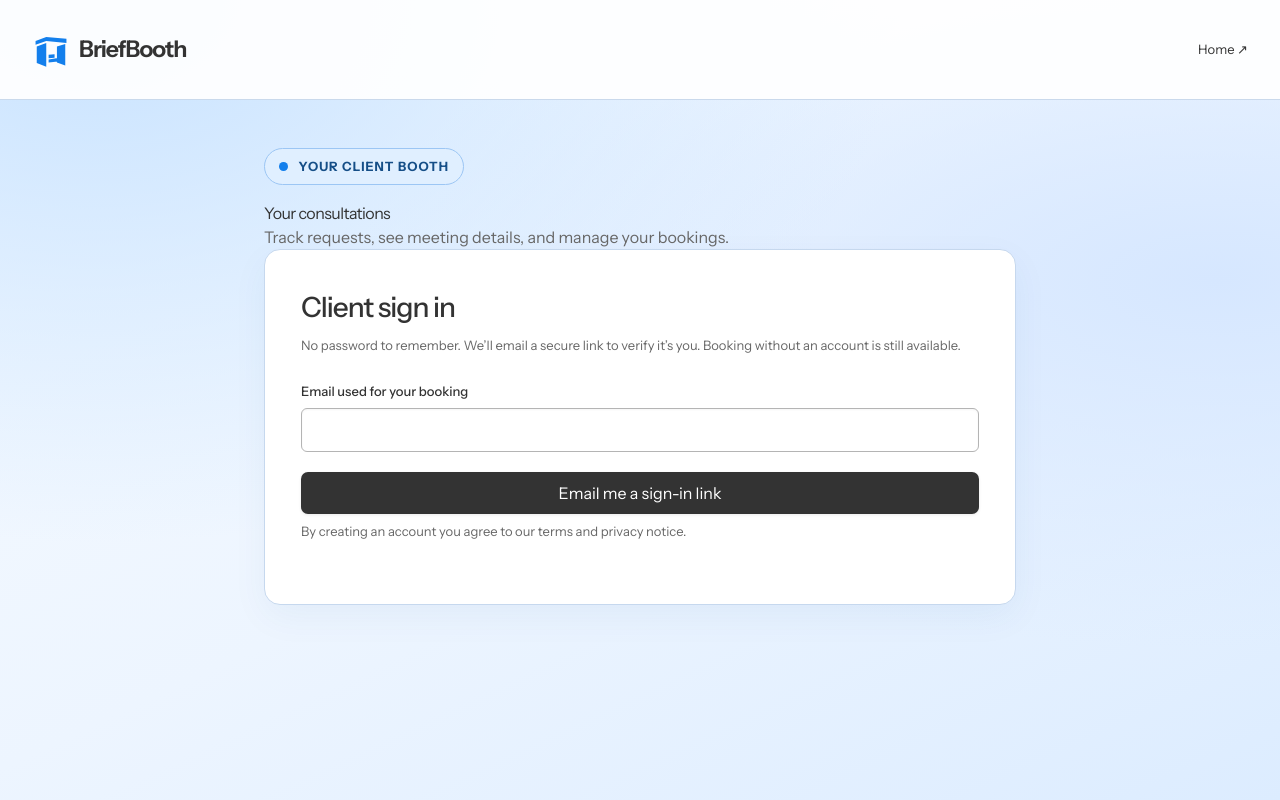
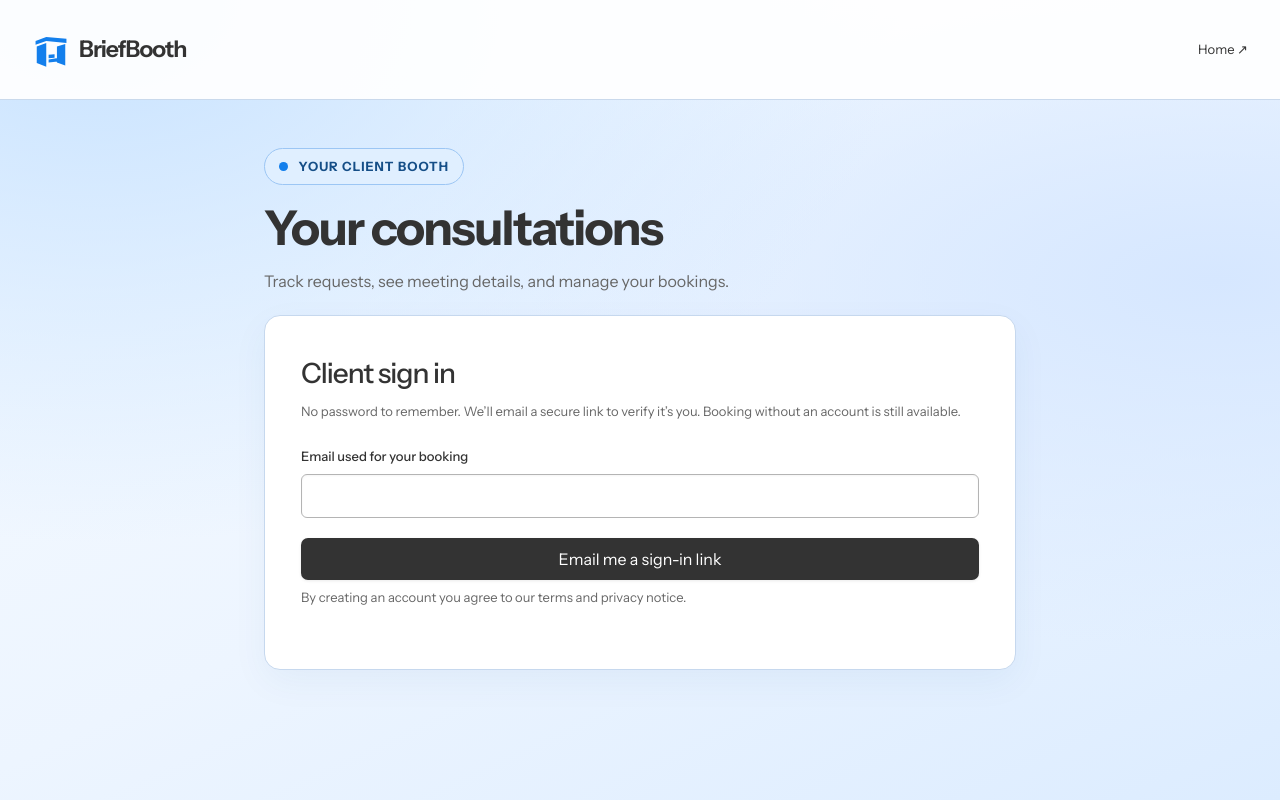
Before and after one commit to taylordrew4u2/BriefBooth.com, a Next.js app: page /client in a window 1280 px wide. Built offline with nearby package versions, Linux system fonts and the light colour scheme; no server answers.

Commit message:
Polish client booth headings and card spacing

```diff
--- a/app/globals.css
+++ b/app/globals.css
@@ -2026,3 +2026,7 @@ body {
   .booth-sign { background: Canvas; color: CanvasText; border-color: CanvasText; }
   .client-booth .client-booking-list > article::before { background: CanvasText; }
 }
+.client-booth > h1 { font-size: clamp(2rem, 5vw, 3rem); font-weight: 700; line-height: 1.12; margin-bottom: 14px; }
+.client-booth > p:not(.booth-sign) { line-height: 1.6; margin-bottom: 20px; }
+.client-booth .client-booking-list { display: grid; gap: 20px; margin-top: 24px; }
+.client-booth .client-booking-list h2 { font-size: 1.35rem; font-weight: 700; line-height: 1.3; }
```
